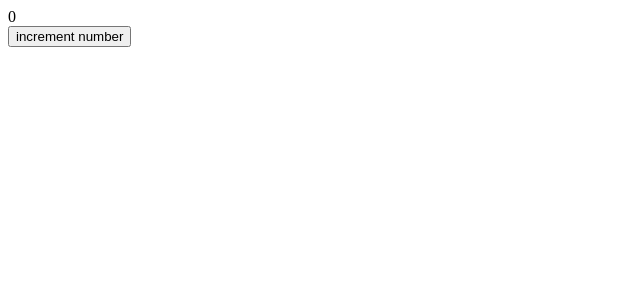
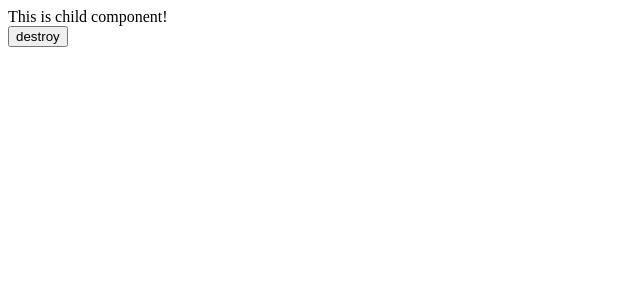
Before and after one commit to EmircanKoc1/angular-component-lifecycles, an Angular app: page / in a window 1280 px wide. Shown: the top 300 px of the page, without its empty margins (0-640 px from the left). Built offline with nearby package versions, Linux system fonts and the light colour scheme.

Commit message:
The ngOnDestroy example has been added

```diff
--- a/src/app/app.component.html
+++ b/src/app/app.component.html
@@ -5,6 +5,7 @@
 <!-- <do-check-example></do-check-example> -->
 
 <!-- <after-content-init-example>wşnowenw</after-content-init-example> -->
- <!-- <after-content-checked-example></after-content-checked-example> -->
-  <!-- <ng-after-view-init-example></ng-after-view-init-example> -->
-   <ng-after-view-checked-example></ng-after-view-checked-example>
+<!-- <after-content-checked-example></after-content-checked-example> -->
+<!-- <ng-after-view-init-example></ng-after-view-init-example> -->
+<!-- <ng-after-view-checked-example></ng-after-view-checked-example> -->
+ <ng-on-destroy-example></ng-on-destroy-example>
--- a/src/app/app.component.ts
+++ b/src/app/app.component.ts
@@ -7,6 +7,7 @@ import { ExampleComponent as ngAfterContentInitExampleComponent } from "./compon
 import { ParentComponent as AfterContentCheckedExample } from "./components/ngAfterContentChecked/parent/parent.component";
 import { ExampleComponent as ngAfterViewInitExampleComponent } from './components/ngAfterViewInit/example/example.component';
 import { ExampleComponent as ngAfterviewCheckedExampleComponent } from './components/ngAfterViewChecked/example/example.component';
+import { ExampleComponent as ngOnDestroyExampleComponent } from './components/ngOnDestroy/example/example.component';
 
 @Component({
   selector: 'app-root',
@@ -21,7 +22,8 @@ import { ExampleComponent as ngAfterviewCheckedExampleComponent } from './compon
     ngAfterContentInitExampleComponent,
     AfterContentCheckedExample,
     ngAfterViewInitExampleComponent,
-    ngAfterviewCheckedExampleComponent
+    ngAfterviewCheckedExampleComponent,
+    ngOnDestroyExampleComponent
   ],
 })
 export class AppComponent {
--- /dev/null
+++ b/src/app/components/ngOnDestroy/child/child.component.html
@@ -0,0 +1 @@
+This is child component!
--- /dev/null
+++ b/src/app/components/ngOnDestroy/child/child.component.ts
@@ -0,0 +1,16 @@
+import { Component, OnDestroy } from '@angular/core';
+
+@Component({
+  selector: 'app-child',
+  standalone: true,
+  imports: [],
+  templateUrl: './child.component.html',
+  styleUrl: './child.component.scss'
+})
+export class ChildComponent
+  implements OnDestroy {
+  ngOnDestroy(): void {
+    console.log("ngOnDestroy method was executed");
+  }
+
+}
--- /dev/null
+++ b/src/app/components/ngOnDestroy/example/example.component.html
@@ -0,0 +1,5 @@
+@if (isActiveChildComponent) {
+<app-child></app-child>
+}
+<br>
+<button (click)="destroyChildComponent()">destroy</button>
--- /dev/null
+++ b/src/app/components/ngOnDestroy/example/example.component.ts
@@ -0,0 +1,21 @@
+import { AfterViewInit, Component, OnDestroy, ViewChild } from '@angular/core';
+import { ChildComponent } from '../child/child.component';
+
+@Component({
+  selector: 'ng-on-destroy-example',
+  standalone: true,
+  imports: [ChildComponent],
+  templateUrl: './example.component.html',
+  styleUrl: './example.component.scss'
+})
+export class ExampleComponent {
+
+  isActiveChildComponent: boolean = true;
+
+  destroyChildComponent() {
+    console.log("destroyChildComponent method was executed ");
+
+    this.isActiveChildComponent = !this.isActiveChildComponent;
+  }
+
+}
```
Also changed, not shown: src/app/components/ngOnDestroy/child/child.component.scss (added), src/app/components/ngOnDestroy/example/example.component.scss (added), 2 other files (tests, documents, lock files or other folders).
